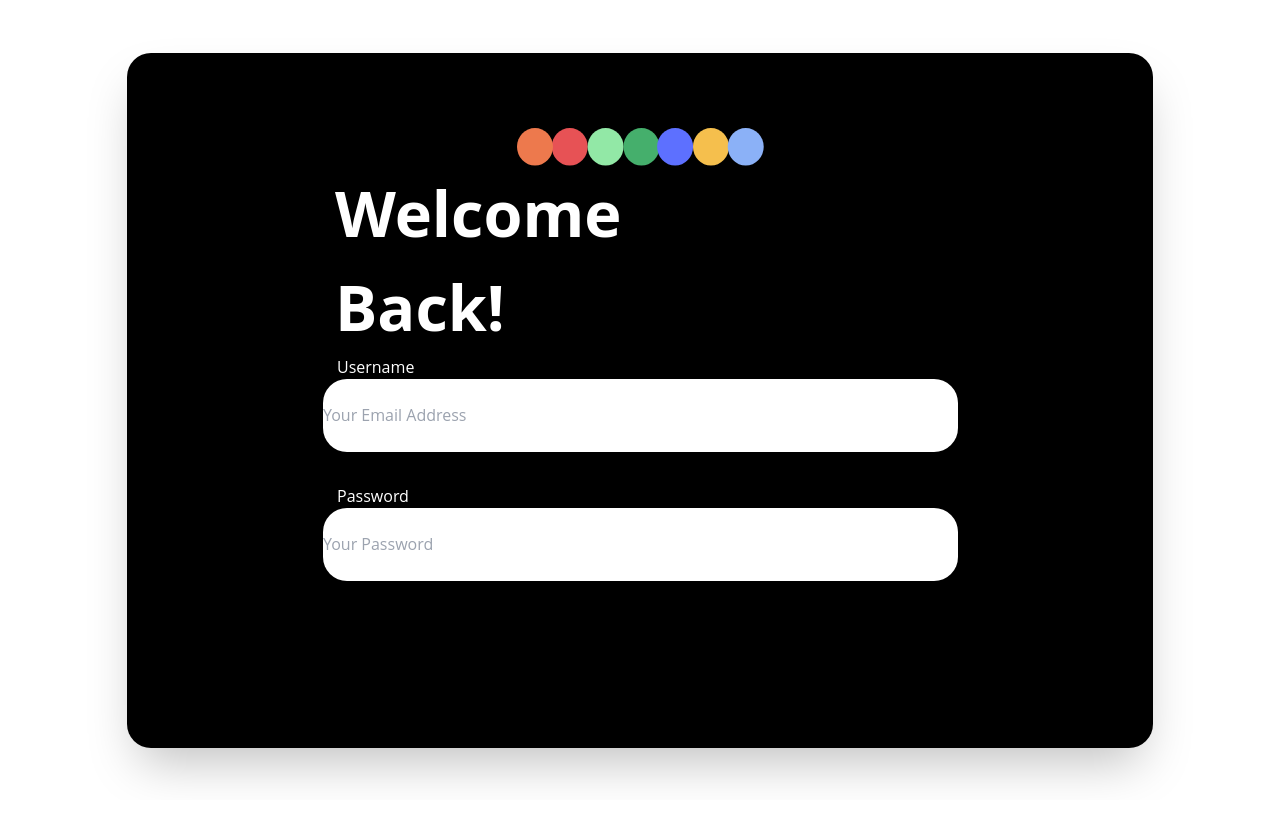
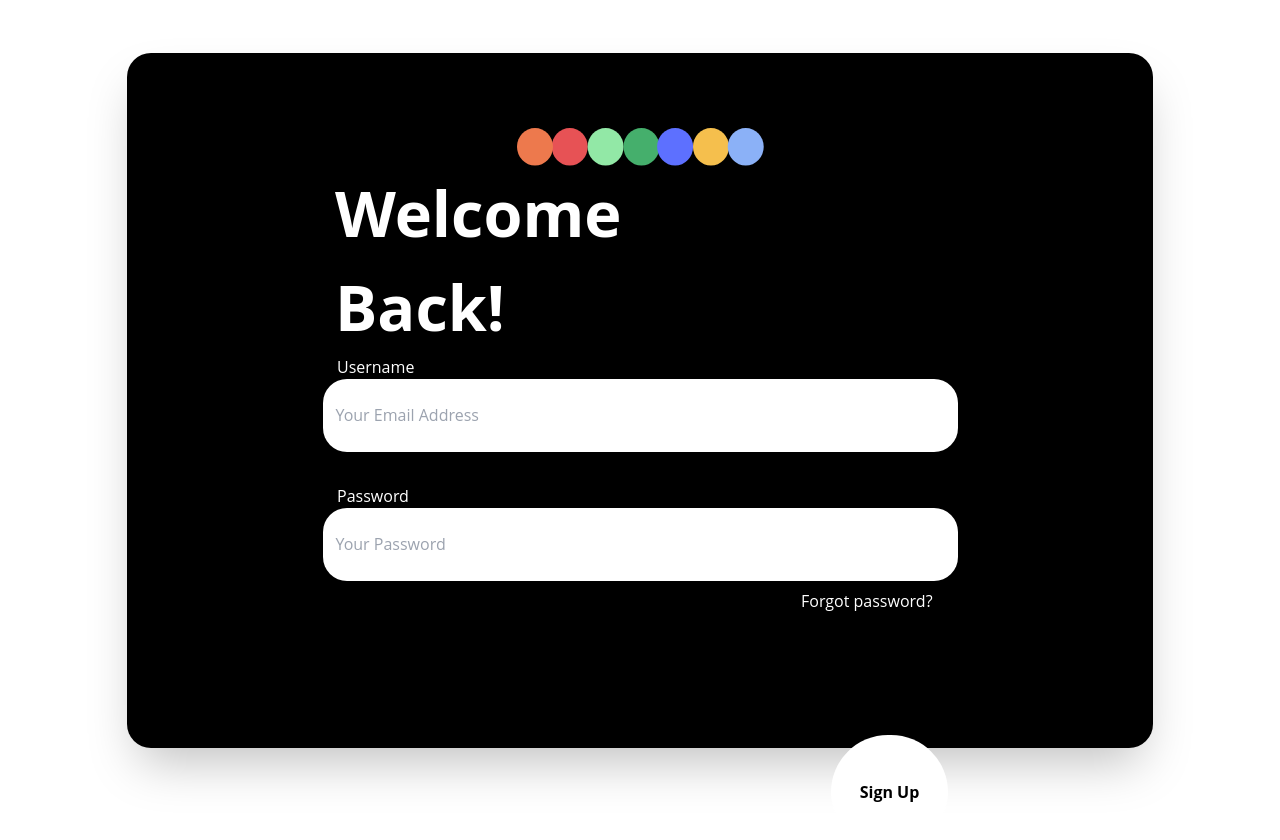
Before and after one commit to TheForeverOptimist/thera-ai, a React (Create React App) app: page / in a window 1280 px wide. Shown: the top 840 px of the page. Before the commit the page ends 800 px from the top, so only its background shows below. Built offline with nearby package versions, Linux system fonts and the light colour scheme; no server answers.

Commit message:
added more login ui

```diff
--- a/package.json
+++ b/package.json
@@ -10,8 +10,8 @@
     "@testing-library/jest-dom": "^5.16.5",
     "@testing-library/react": "^13.4.0",
     "@testing-library/user-event": "^13.5.0",
+    "axios": "^1.4.0",
     "class-variance-authority": "^0.6.1",
-    "axios": "^1.4.0",
     "clsx": "^1.2.1",
     "lucide-react": "^0.259.0",
     "react": "^18.2.0",
@@ -48,9 +48,9 @@
     ]
   },
   "devDependencies": {
-    "daisyui": "^3.2.1",
     "css": "^3.0.0",
     "css-loader": "^6.8.1",
+    "daisyui": "^3.2.1",
     "postcss-loader": "^7.3.3",
     "tailwindcss": "^3.3.2"
   }
--- a/src/components/Login.jsx
+++ b/src/components/Login.jsx
@@ -3,7 +3,6 @@ import axios from "axios";
 import "./Login.css";
 import { useNavigate } from "react-router-dom";
 import circlesImage from "../images/multiplecircles.svg";
-import loginBg from "../images/loginbg.png";
 
 const Login = () => {
   const [email, setEmail] = useState("");
@@ -33,7 +32,13 @@ const Login = () => {
   };
 
   return (
-    <div className="app">
+    <div className="loginScreen">
+      <div className="w-[117px] h-[114px] ml-[831px] mt-[735px] z-[1] bg-white rounded-full relative flex items-center justify-center">
+        <span className="text-black font-bold m-4">Sign Up</span>
+      </div>
+      {/* <div className="w-[117px] h-[114px] ml-[20px] mt-[735px] z-[1] bg-white rounded-full relative flex items-center justify-center">
+        <span className="text-black font-bold m-4">Sign Up</span>
+      </div> */}
       <div className="bg-black m-auto rounded-3xl shadow-2xl absolute top-0 left-0 right-0 bottom-0 w-[1026px] h-[695px]">
         <div className="mt-[75px] ml-[390px]">
           <img src={circlesImage} alt="circles" />
@@ -46,7 +51,7 @@ const Login = () => {
         <input
           className="w-[635px] h-[73px] rounded-3xl ml-[196px] bg-white"
           type="text"
-          placeholder="Your Email Address"
+          placeholder="   Your Email Address"
           value={email}
           onChange={(e) => setEmail(e.target.value)}
         />
@@ -54,22 +59,17 @@ const Login = () => {
         <input
           className="w-[635px] h-[73px] rounded-3xl ml-[196px] bg-white"
           type="password"
-          placeholder="Your Password"
+          placeholder="   Your Password"
           value={password}
           onChange={(e) => setPassword(e.target.value)}
         />
+        <div className="ml-[666px] p-2">Forgot password?</div>
+      </div>
+      <div className="ml-[428px] mt-[840px] text-white">
+        By signing up, you agree to Daily’s <br></br>Terms and Conditions &
+        Privacy Policy.
       </div>
     </div>
-
-    // <input className="hidden" type="checkbox" id="terms" />
-    // <label
-    //   className="inline-block relative ml-5 mr-10 top-5 w-[20px] h-[20px] cursor-pointer"
-    //   htmlFor="terms"
-    // ></label>
-    // <span>
-    //   Agree with <a href="https://elevate.app">Terms & Conditions</a>
-    // </span>
-    // <button onClick={handleLogin}>Login</button>
   );
 };
 
```
